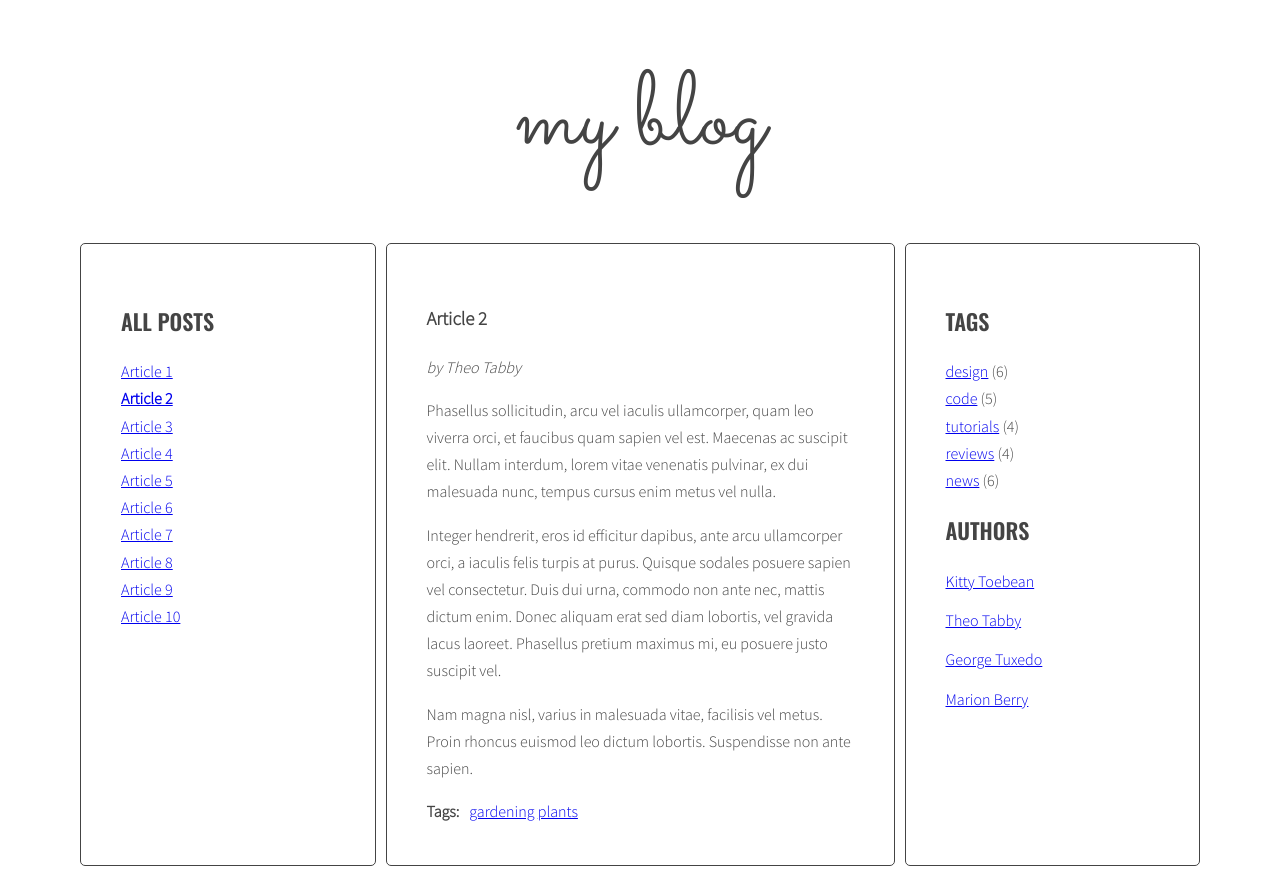
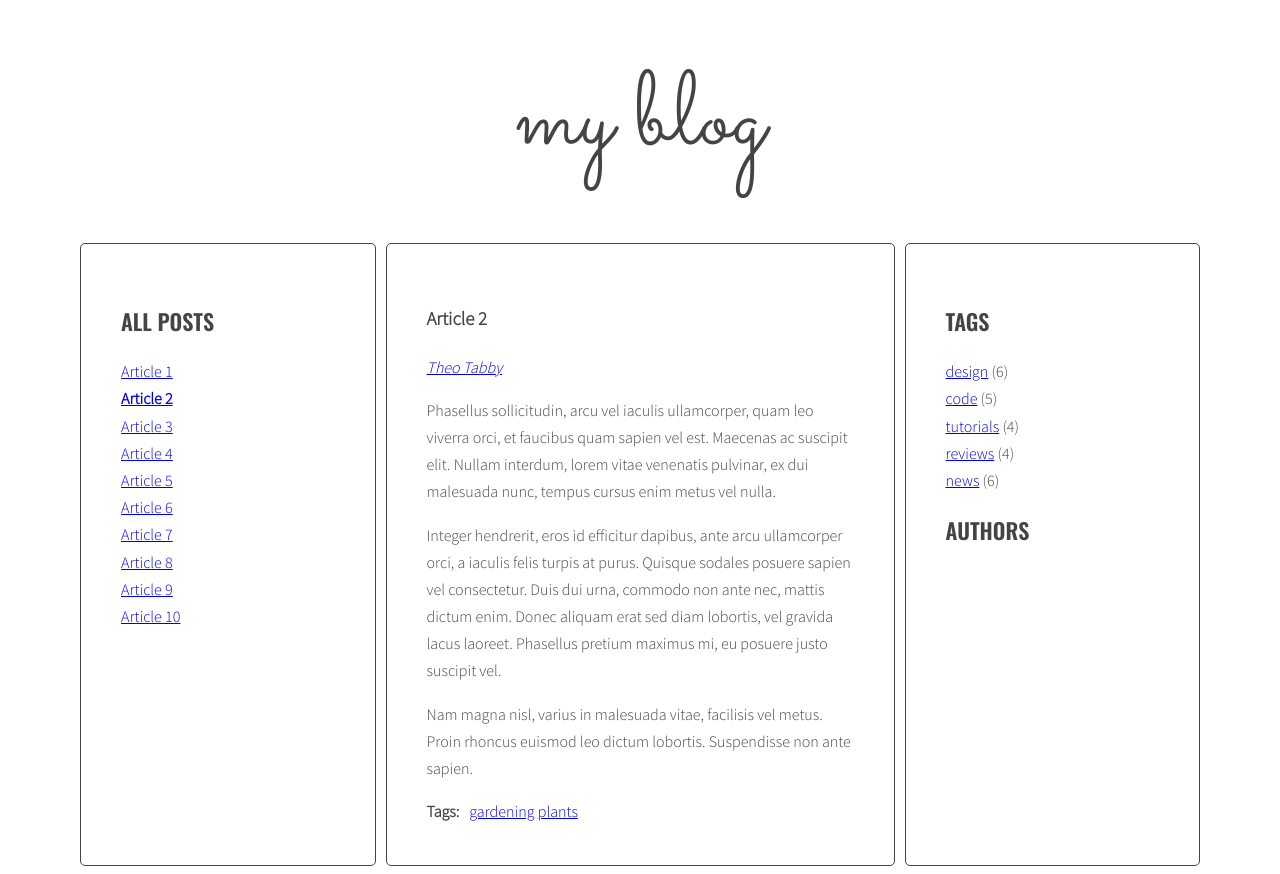
Before and after one commit to franciszekpol/module5, a website: page index.html in a window 1280 px wide. Both pictures are taken after a click on the link "Article 2". Drawn offline with nearby package versions, Linux system fonts and the light colour scheme.

Commit message:
Complete assignment 6.2

```diff
--- a/index.html
+++ b/index.html
@@ -19,9 +19,9 @@
           </ul>
         </aside>
         <section class="posts">
-                    <article class="post active" id="article-1" data-tags="history military war">
+          <article class="post active" id="article-1" data-author="Marion-Berry" data-tags="history military war">
             <h3 class="post-title">Article 1</h3>
-                        <p class="post-author">by Marion Berry</p>
+            <p class="post-author"></p>
             <div class="post-content">
               <p>Duis non dolor efficitur erat interdum fringilla a lobortis dolor. Aenean in massa
                 viverra, pretium augue et, imperdiet diam. Proin varius vitae lectus ut suscipit. Etiam
@@ -40,9 +40,9 @@
               <ul class="list list-horizontal"></ul>
             </div>
           </article>
-                    <article class="post" id="article-2" data-tags="gardening plants">
+          <article class="post" id="article-2" data-author="Theo-Tabby" data-tags="gardening plants">
             <h3 class="post-title">Article 2</h3>
-                        <p class="post-author">by Theo Tabby</p>
+            <p class="post-author"></p>
             <div class="post-content">
               <p>Phasellus sollicitudin, arcu vel iaculis ullamcorper, quam leo viverra orci, et faucibus
                 quam sapien vel est. Maecenas ac suscipit elit. Nullam interdum, lorem vitae venenatis
@@ -61,9 +61,9 @@
               <ul class="list list-horizontal"></ul>
             </div>
           </article>
-                    <article class="post" id="article-3" data-tags="architecture warsaw">
+          <article class="post" id="article-3" data-author="George-Tuxedo" data-tags="architecture warsaw">
             <h3 class="post-title">Article 3</h3>
-                        <p class="post-author">by George Tuxedo</p>
+            <p class="post-author"></p>
             <div class="post-content">
               <p>Mauris vel pellentesque turpis, ac sodales nisl. Quisque iaculis mi velit, ut convallis
                 tellus accumsan a. Quisque iaculis, nisi et dignissim tincidunt, nisl eros euismod
@@ -79,9 +79,9 @@
               <ul class="list list-horizontal"></ul>
             </div>
           </article>
-                    <article class="post" id="article-4" data-tags="gardening warsaw">
+          <article class="post" id="article-4" data-author="Kitty-Toebean" data-tags="gardening warsaw">
             <h3 class="post-title">Article 4</h3>
-                        <p class="post-author">by Kitty Toebean</p>
+            <p class="post-author"></p>
             <div class="post-content">
               <p>Morbi vel cursus nulla, vel varius mauris. Suspendisse sed elit sit amet risus faucibus
                 vestibulum ut sit amet purus. Donec orci est, condimentum ut quam quis, scelerisque
@@ -99,9 +99,9 @@
               <ul class="list list-horizontal"></ul>
             </div>
           </article>
-                    <article class="post" id="article-5" data-tags="war warsaw">
+          <article class="post" id="article-5" data-author="Marion-Berry" data-tags="war warsaw">
             <h3 class="post-title">Article 5</h3>
-                        <p class="post-author">by Marion Berry</p>
+            <p class="post-author"></p>
             <div class="post-content">
               <p>Suspendisse sem eros, euismod condimentum arcu ac, consequat fermentum orci. Nam
                 convallis lacus nec interdum vestibulum. Vestibulum luctus, quam eu tristique ornare,
@@ -118,9 +118,9 @@
               <ul class="list list-horizontal"></ul>
             </div>
           </article>
-                    <article class="post" id="article-6" data-tags="military medicine">
+          <article class="post" id="article-6" data-author="George-Tuxedo" data-tags="military medicine">
             <h3 class="post-title">Article 6</h3>
-                        <p class="post-author">by George Tuxedo</p>
+            <p class="post-author"></p>
             <div class="post-content">
               <p>Donec posuere iaculis ante sed hendrerit. Lorem ipsum dolor sit amet, consectetur
                 adipiscing elit. Quisque hendrerit neque nec urna tincidunt, quis vehicula dui
@@ -139,9 +139,9 @@
               <ul class="list list-horizontal"></ul>
             </div>
           </article>
-                    <article class="post" id="article-7" data-tags="history architecture">
+          <article class="post" id="article-7" data-author="Kitty-Toeabean" data-tags="history architecture">
             <h3 class="post-title">Article 7</h3>
-                        <p class="post-author">by Kitty Toebean</p>
+            <p class="post-author"></p>
             <div class="post-content">
               <p>Donec eleifend mauris ac nisl fermentum, ac fermentum turpis dignissim. Aliquam diam
                 nisl, imperdiet a varius eget, lobortis sed nisi. Nullam suscipit ipsum sed magna
@@ -159,9 +159,9 @@
               <ul class="list list-horizontal"></ul>
             </div>
           </article>
-                    <article class="post" id="article-8" data-tags="war ukraine">
+          <article class="post" id="article-8" data-author="Theo-Tabby" data-tags="war ukraine">
             <h3 class="post-title">Article 8</h3>
-                        <p class="post-author">by Theo Tabby</p>
+            <p class="post-author"></p>
             <div class="post-content">
               <p>Praesent quis imperdiet erat. Curabitur tempor sapien a interdum malesuada. Proin libero
                 erat, sagittis a sollicitudin eget, pulvinar nec risus. Cras et suscipit sem.</p>
@@ -180,9 +180,9 @@
               <ul class="list list-horizontal"></ul>
             </div>
           </article>
-                    <article class="post" id="article-9" data-tags="ukraine architecture">
+          <article class="post" id="article-9" data-author="Marion-Berry" data-tags="ukraine architecture">
             <h3 class="post-title">Article 9</h3>
-                        <p class="post-author">by Marion Berry</p>
+            <p class="post-author"></p>
             <div class="post-content">
               <p>Tam et facilisis purus. Donec vulputate est quis lobortis posuere. Nunc vitae lorem ut
                 odio faucibus pulvinar nec in justo. Ut ut ante ac tellus ornare tempus. Nunc maximus,
@@ -201,9 +201,9 @@
               <ul class="list list-horizontal"></ul>
             </div>
           </article>
-                    <article class="post" id="article-10" data-tags="plants shopping">
+          <article class="post" id="article-10" data-author="George-Tuxedo" data-tags="plants shopping">
             <h3 class="post-title">Article 10</h3>
-                        <p class="post-author">by George Tuxedo</p>
+            <p class="post-author"></p>
             <div class="post-content">
               <p>Aliquam erat volutpat. Ut non eleifend lectus. Donec suscipit tellus tempor, ornare dui
                 id, hendrerit neque. Phasellus lacinia laoreet dui in luctus. Sed hendrerit, magna sit
@@ -236,28 +236,7 @@
             <li><a href="#">news</a> <span>(6)</span></li>
           </ul>
           <h2 class="section-title">Authors</h2>
-                    <ul class="list authors">
-                        <li>
-                            <a href="#">
-                                <span class="author-name">Kitty Toebean</span>
-                            </a>
-                        </li>
-                        <li>
-                            <a href="#">
-                                <span class="author-name">Theo Tabby</span>
-                            </a>
-                        </li>
-                        <li>
-                            <a href="#">
-                                <span class="author-name">George Tuxedo</span>
-                            </a>
-                        </li>
-                        <li>
-                            <a href="#">
-                                <span class="author-name">Marion Berry</span>
-                            </a>
-                        </li>
-                    </ul>
+          <ul class="list authors"></ul>
         </aside>
       </main>
     </div>
```
Lines whose indentation alone changed are shown as unchanged.
